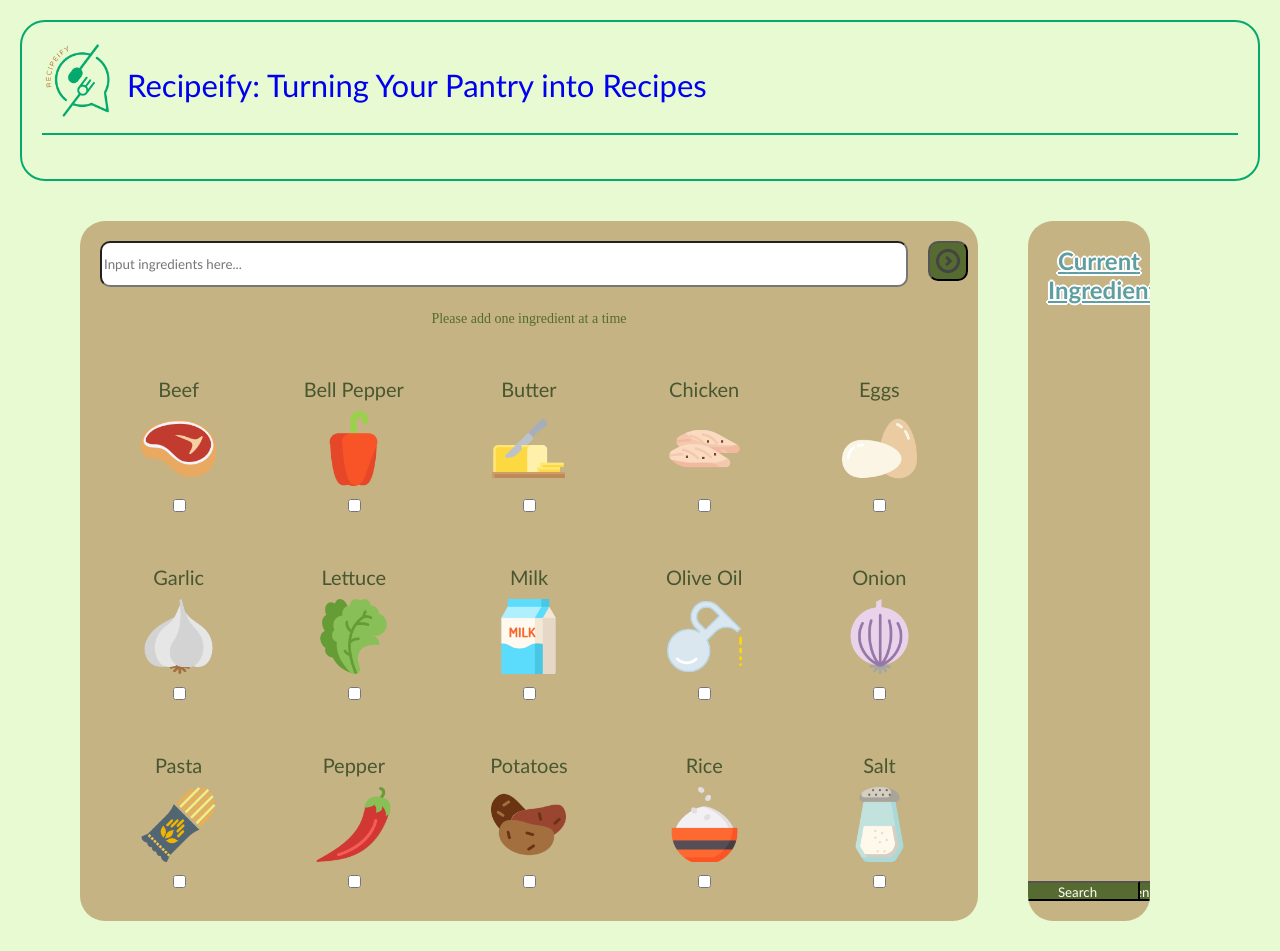
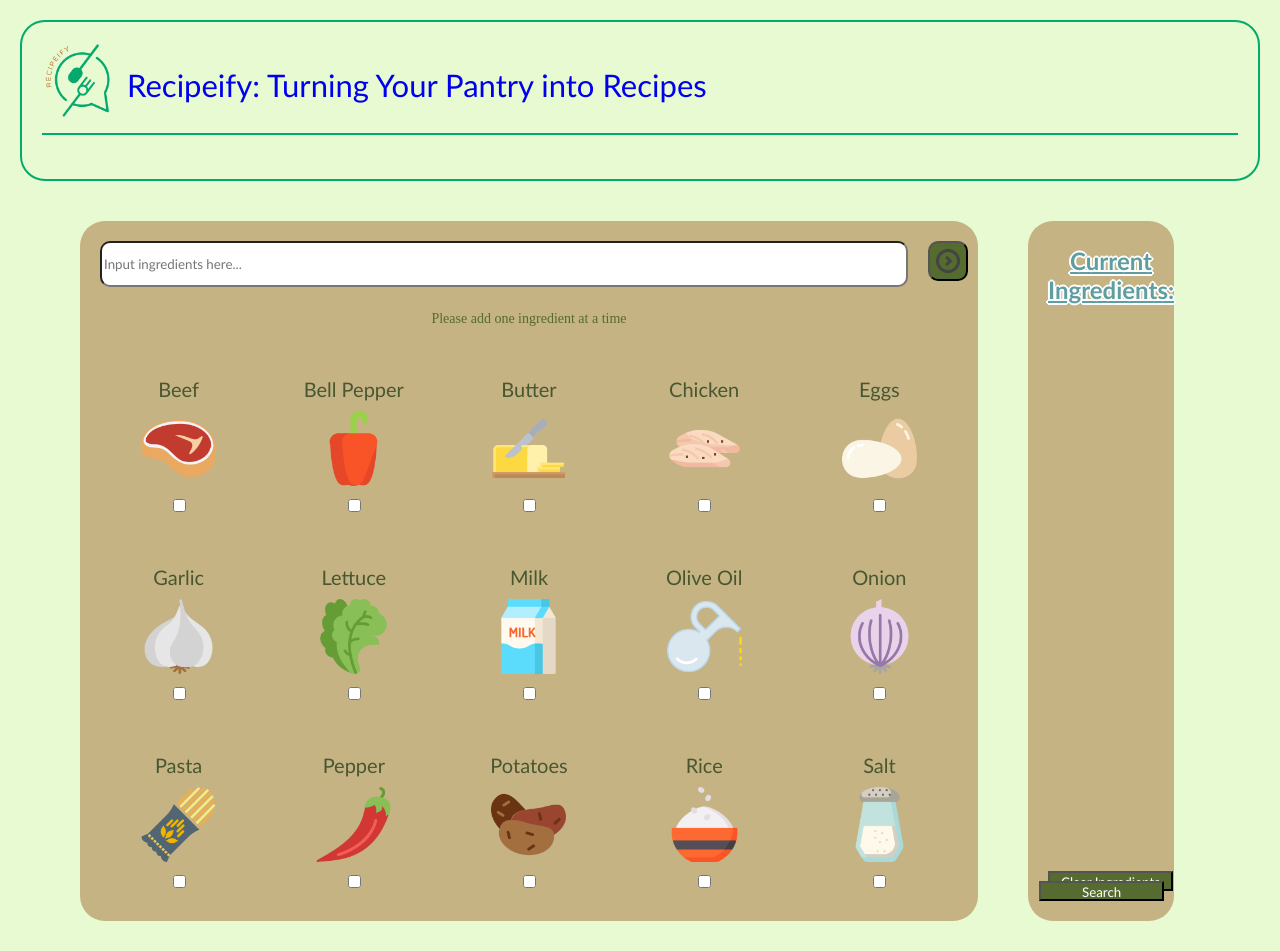
Before and after one commit to SoulaiVang/Recipify, a React (Create React App) app: page / in a window 1280 px wide. Built offline with nearby package versions, Linux system fonts and the light colour scheme.

Commit message:
Fixed bug with Current ingredients
Also slightly changed up Button CSS for consistency

```diff
--- a/src/IngredientPage.css
+++ b/src/IngredientPage.css
@@ -85,6 +85,8 @@ body {
   color: white;
   font-family: Calibri;
   border-radius: 10px;
+  margin: 10px;
+  margin-top: 20px;
   background-image: url(../public/assets/searchicon.png);
   background-size: cover;
 }
@@ -130,7 +132,6 @@ label {
   height: 700px;
   background-color: #C5B384; /* Choose your desired color */
   box-sizing: border-box; /*Ensure padding is included in width/height*/
-  overflow-y: auto; /* Add scroll if content overflows */
   font-family: system-ui, -apple-system, BlinkMacSystemFont, 'Segoe UI', Roboto, Oxygen, Ubuntu, Cantarell, 'Open Sans', 'Helvetica Neue', sans-serif;
 }
 
@@ -145,7 +146,6 @@ label {
   text-shadow: 2px 0 #fff, -2px 0 #fff, 0 2px #fff, 0 -2px #fff,
              1px 1px #fff, -1px -1px #fff, 1px -1px #fff, -1px 1px #fff;
   font-family: Calibri;
-
 }
 
 .ingredient-list {
@@ -153,6 +153,8 @@ label {
   font-size: 20px;
   font-weight: bold;
   position: relative;
+  height: 578px;
+  overflow-y: auto; /* Add scroll if content overflows */
 }
 
 .selected-ingredient:hover {
@@ -166,8 +168,9 @@ label {
   background-color: darkolivegreen;
   color: white;
   position: absolute;
-  bottom: 10px;
+  bottom: 20px;
   left: 10px;
+  margin-top: 20px;
   font-family: Calibri;
 }
 
@@ -179,6 +182,6 @@ label {
   position: absolute;
   bottom: 20px;
   right: 10px;
+  margin-top: 20px;
   font-family: Calibri;
-
 }
```
